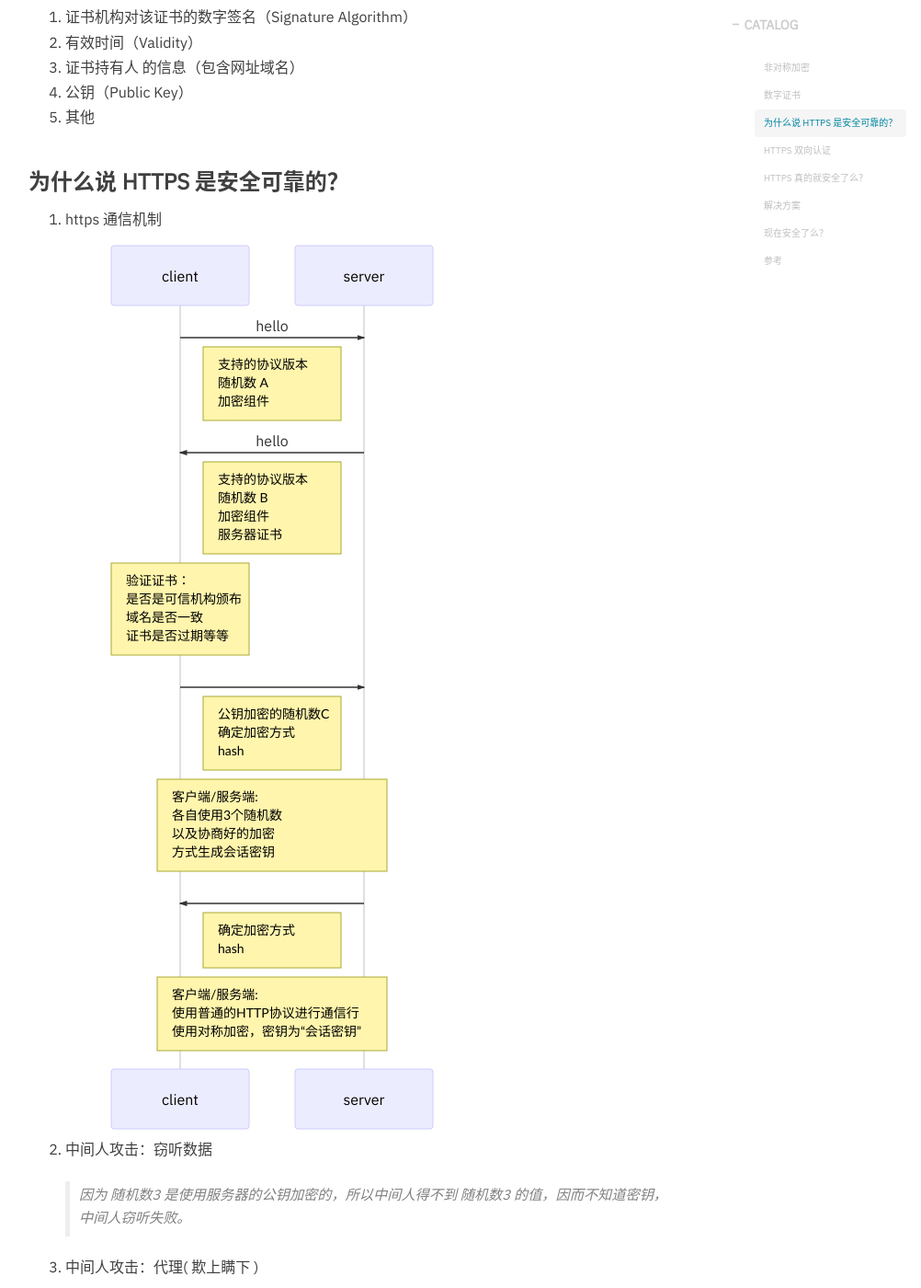
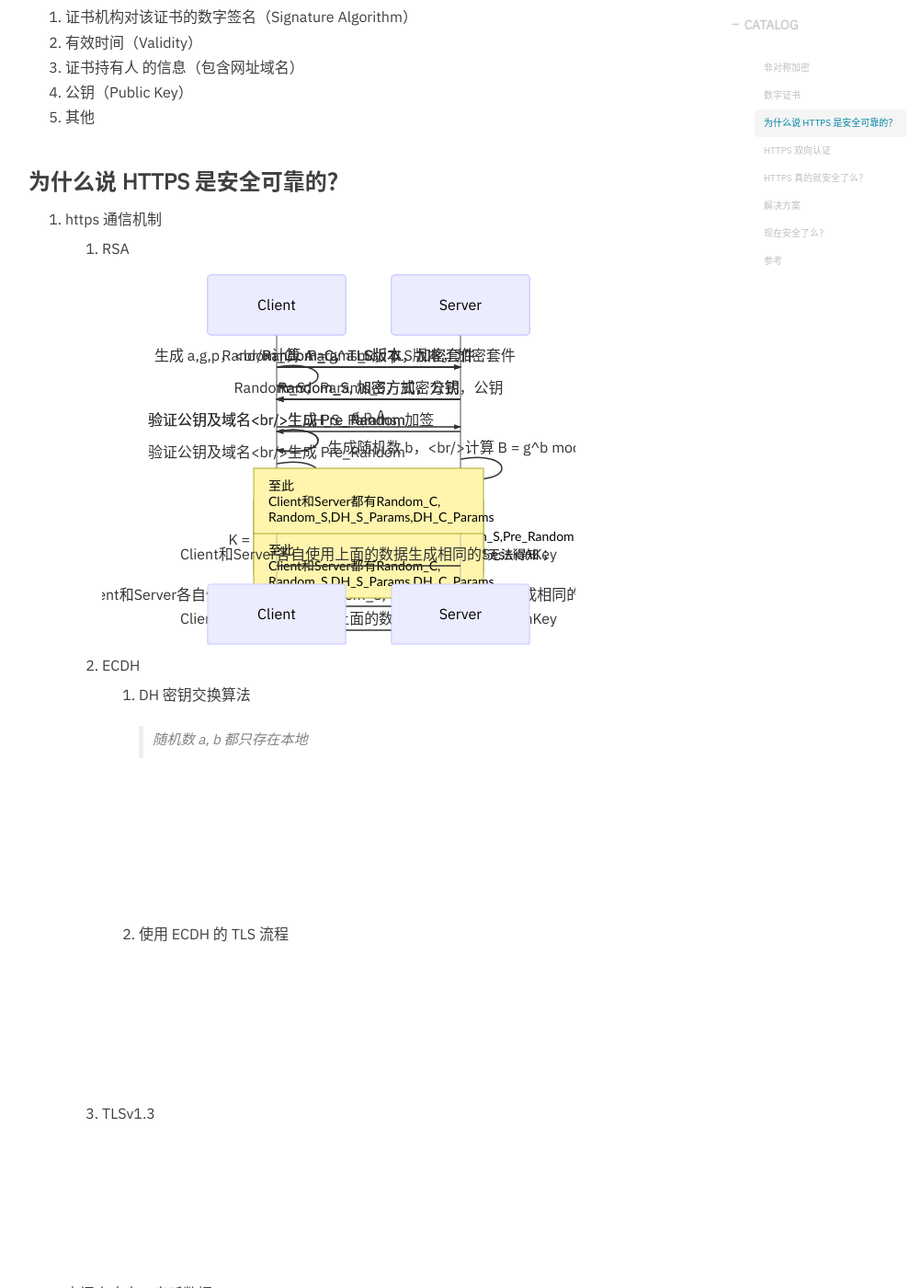
Before and after one commit to hurshi/hurshi.github.io, a Jekyll site: the page built from _posts/2019-08-04-net_https.md, in a window 1280 px wide and 1400 px high, scrolled down 737 px. Shown: the whole window at 92% size, without its empty margins (234-1236 px from the left). Built offline with Jekyll 4.4.1, drawn with Linux system fonts in a browser that asks for light colours; nearby versions of some CDN libraries; some web fonts are replaced; comment, search, counter and statistics services are not loaded.

Commit message:
fix https

```diff
--- a/_posts/2019-08-04-net_https.md
+++ b/_posts/2019-08-04-net_https.md
@@ -25,20 +25,73 @@
 
 1. https 通信机制
 
-   <div class="mermaid">
-   sequenceDiagram
-       client->>server: hello
-       Note right of client: 支持的协议版本<br>随机数 A<br>加密组件
-       server->>client: hello
-       Note right of client: 支持的协议版本<br>随机数 B<br>加密组件<br>服务器证书
-       Note over client: 验证证书：<br>是否是可信机构颁布<br>域名是否一致<br>证书是否过期等等
-       client->>server:
-       Note right of client: 公钥加密的随机数C<br>确定加密方式<br>hash
-       Note over client,server: 客户端/服务端:<br>各自使用3个随机数<br>以及协商好的加密<br>方式生成会话密钥
-       server->>client:
-       Note right of client: 确定加密方式<br>hash
-       Note over client,server: 客户端/服务端:<br>使用普通的HTTP协议进行通信行<br>使用对称加密，密钥为“会话密钥”
-   </div>
+   1. RSA
+
+      <div class="mermaid">
+      sequenceDiagram
+      	participant C as Client
+      	participant S as Server
+      	C->>S: Random_C，TLS版本，加密套件
+      	S->>C: Random_S, 加密方式，公钥
+      	C->>C: 验证公钥及域名<br>生成 Pre_Random
+      	C->>S: 使用 Server 公钥加密 Pre_Random
+      	Note over C,S: 至此<br>Client和Server都有Random_C,Random_S,Pre_Random<br>其中 Pre_Random 使用公钥加密，外界无法得知；
+      	C->S: Client和Server各自使用Random_C,Random_S,<br>Pre_Random生成相同的SessionKey
+      </div>
+
+   2. ECDH
+
+      1. DH 密钥交换算法
+
+         >  随机数 a, b 都只存在本地
+
+         <div class="mermaid">
+         sequenceDiagram
+         	participant A as Alice
+         	participant B as Bob
+         	A->>A: 生成 a,g,p，<br>计算 A = g^a mod p
+         	A->>B: g,p,A
+         	B->>B: 生成随机数 b，<br>计算 B = g^b mod p
+         	B->>A: B
+         	A->>A: K = B^a mod p
+         	B->>B: K = A^b mod p
+         </div>
+
+
+
+      2. 使用 ECDH 的 TLS 流程
+
+         <div class="mermaid">
+         sequenceDiagram
+         	participant C as Client
+         	participant S as Server
+         	C->>S: Random_C，TLS版本，加密套件
+         	S->>C: Random_S, 加密方式，公钥
+         	S->>C: DH_S_Params, 加签
+         	C->>C: 验证公钥及域名<br>生成 Pre_Random
+         	C->>S: DH_C_Params
+         	Note over C,S: 至此<br>Client和Server都有Random_C,<br>Random_S,DH_S_Params,DH_C_Params
+         	C->S: Client和Server各自使用上面的数据生成相同的SessionKey
+         </div>
+
+
+
+
+
+   3. TLSv1.3
+
+      <div class="mermaid">
+      sequenceDiagram
+      	participant C as Client
+      	participant S as Server
+      	C->>S: Random_C，Params_C，TLS版本，加密套件
+      	S->>C: Random_S，Params_S，加密方式，公钥
+      	C->>C: 验证公钥及域名<br>生成 Pre_Random
+      	Note over C,S: 至此<br>Client和Server都有Random_C,<br>Random_S,DH_S_Params,DH_C_Params
+      	C->S: Client和Server各自使用上面的数据生成相同的SessionKey
+      </div>
+
+
 
 2. 中间人攻击：窃听数据
 
```
Also changed, not shown: _posts/2023-05-13-Matter.md (+34 -16 lines), img/posts/matter/commissioning.jpg (added).
